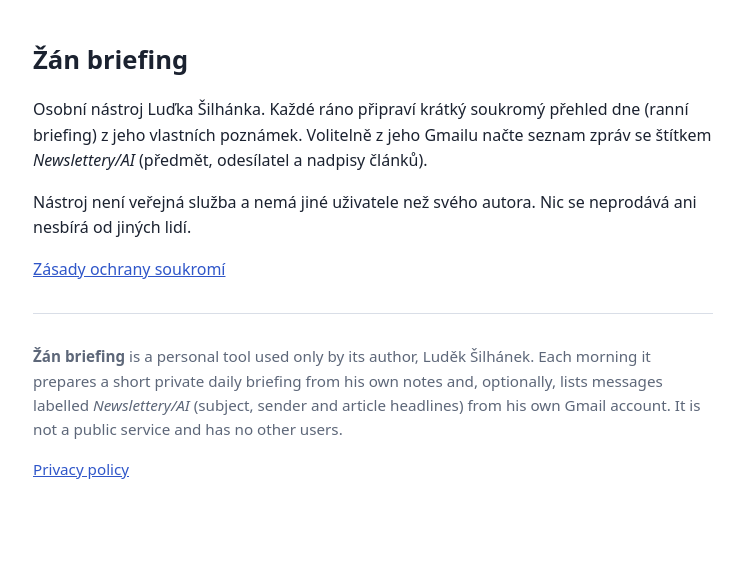
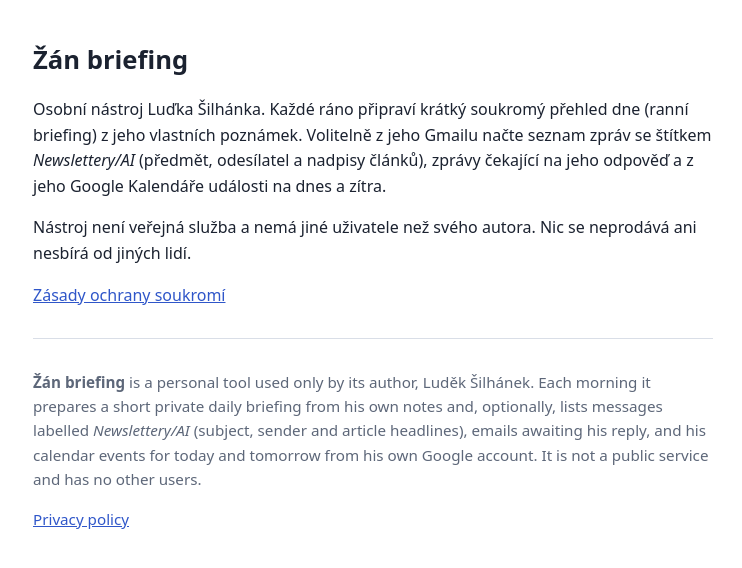
Before and after one commit to ludeksilhanek/ludeksilhanek.github.io, a plain HTML site: page index.html in a window 1280 px wide. Shown: the whole page, without its empty margins (267-1009 px from the left). Drawn offline with Linux system fonts and the light colour scheme.

Commit message:
Zan briefing: kalendar a nezodpovezene e-maily

```diff
--- a/index.html
+++ b/index.html
@@ -14,13 +14,15 @@
 <body>
 <h1>Žán briefing</h1>
 <p>Osobní nástroj Luďka Šilhánka. Každé ráno připraví krátký soukromý přehled dne (ranní briefing) z jeho vlastních poznámek.
-Volitelně z jeho Gmailu načte seznam zpráv se štítkem <em>Newslettery/AI</em> (předmět, odesílatel a nadpisy článků).</p>
+Volitelně z jeho Gmailu načte seznam zpráv se štítkem <em>Newslettery/AI</em> (předmět, odesílatel a nadpisy článků), zprávy čekající na jeho odpověď
+a z jeho Google Kalendáře události na dnes a zítra.</p>
 <p>Nástroj není veřejná služba a nemá jiné uživatele než svého autora. Nic se neprodává ani nesbírá od jiných lidí.</p>
 <p><a href="privacy.html">Zásady ochrany soukromí</a></p>
 
 <div class="en">
 <p><strong>Žán briefing</strong> is a personal tool used only by its author, Luděk Šilhánek. Each morning it prepares a short private daily briefing from his own notes
-and, optionally, lists messages labelled <em>Newslettery/AI</em> (subject, sender and article headlines) from his own Gmail account. It is not a public service and has no other users.</p>
+and, optionally, lists messages labelled <em>Newslettery/AI</em> (subject, sender and article headlines), emails awaiting his reply,
+and his calendar events for today and tomorrow from his own Google account. It is not a public service and has no other users.</p>
 <p><a href="privacy.html">Privacy policy</a></p>
 </div>
 </body>
```
Also changed, not shown: privacy.html (+7 -3 lines).
